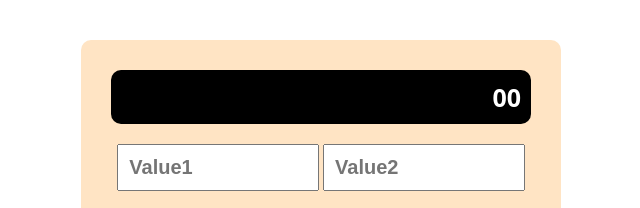
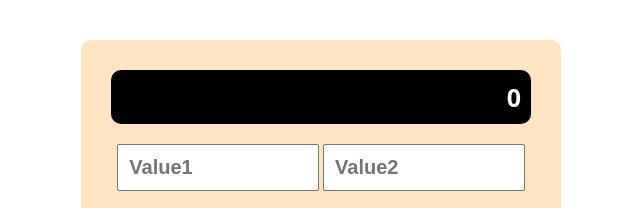
Before and after one commit to MickieProjects/Calculator, a plain HTML site: page index.html in a window 1280 px wide. Shown: the part 174-382 px from the top of the page, 319-959 px from the left. Drawn offline with Linux system fonts and the light colour scheme.

Commit message:
edit line 16

```diff
--- a/index.html
+++ b/index.html
@@ -13,7 +13,7 @@
     <h1>Calculator</h1>
     <div class="container">
         <!-- Output -->
-        <div id="output">00</div>
+        <div id="output">0</div>
 
         <!-- Inputs -->
         <input type="text" id="input1" placeholder="Value1" />
```
